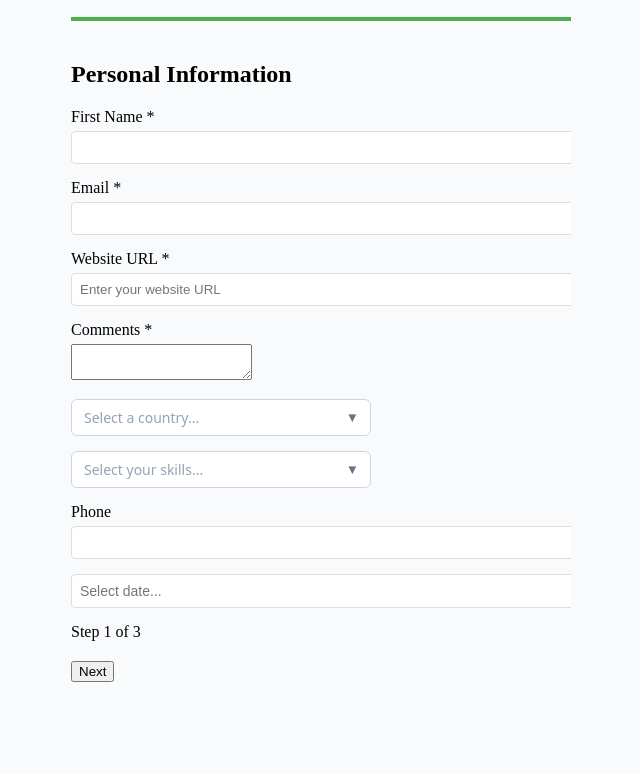
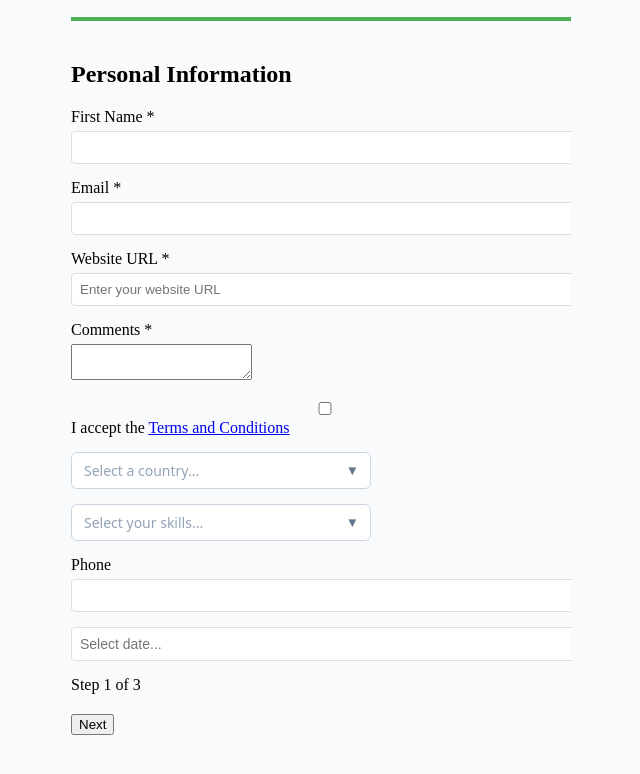
Before and after one commit to mindaugassadunas/flowrise-cdn, a website built with Vite: page dev/form/test.html in a window 1280 px wide. Shown: the part 130-904 px from the top of the page, without its empty margins (319-959 px from the left). Before the commit the page ends 882 px from the top, so only its background shows below. Built offline with nearby package versions, Linux system fonts and the light colour scheme; what intl-tel-input, just-validate would draw is missing.

Commit message:
checkbox

```diff
--- a/dev/form/test.html
+++ b/dev/form/test.html
@@ -98,6 +98,25 @@
                       data-validate-message-required="Please enter your comments"
                     ></textarea>
                     <div class="error-message" data-error="comments"></div>
+                  </div>
+
+                  <div class="form-group checkbox-group">
+                    <label class="checkbox-label">
+                      <input
+                        type="checkbox"
+                        id="termsCheckbox"
+                        name="termsCheckbox"
+                        required
+                        data-validate-message-required="You must accept the terms and conditions to proceed"
+                      />
+                      <span class="checkbox-text"
+                        >I accept the
+                        <a href="#" target="_blank"
+                          >Terms and Conditions</a
+                        ></span
+                      >
+                    </label>
+                    <div class="error-message" data-error="termsCheckbox"></div>
                   </div>
 
                   <!-- Searchable dropdown -->
```
